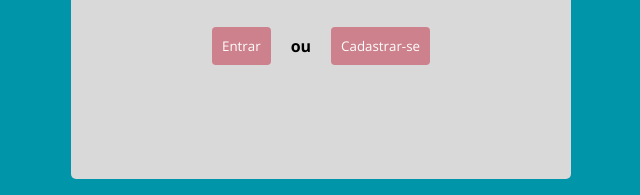
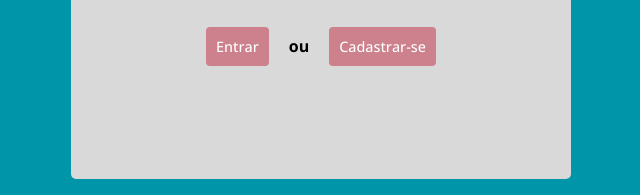
Before and after one commit to luizgmelo/sistema-crech-au, a plain HTML site: page index.html in a window 1280 px wide. Shown: the part 524-719 px from the top of the page, 319-959 px from the left. Drawn offline with nearby package versions, Linux system fonts and the light colour scheme.

Commit message:
fix: botão cadastrar-se

```diff
--- a/css/login.css
+++ b/css/login.css
@@ -55,6 +55,9 @@ body {
   border-radius: 4px;
   padding: 10px;
   cursor: pointer;
+  font-size: 0.9em;
+  font-weight: 500;
+  text-decoration: none;
 }
 
 .btn:hover {
--- a/index.html
+++ b/index.html
@@ -23,7 +23,7 @@
         <div class="buttons-field">
           <input class="btn" type="submit" value="Entrar">
           <p>ou</p>
-          <button class="btn" type="button">Cadastrar-se</button>
+          <a class="btn" href="/pages/register.html">Cadastrar-se</a>
         </div>
       </form>
     </div>
```
